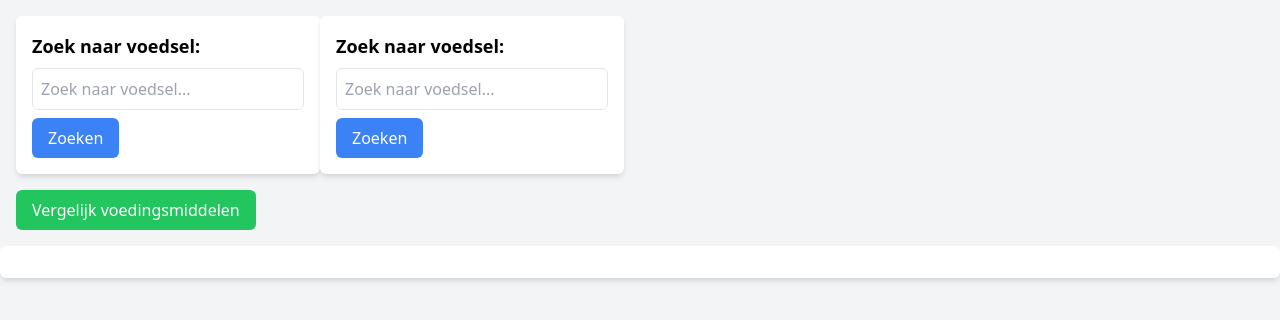
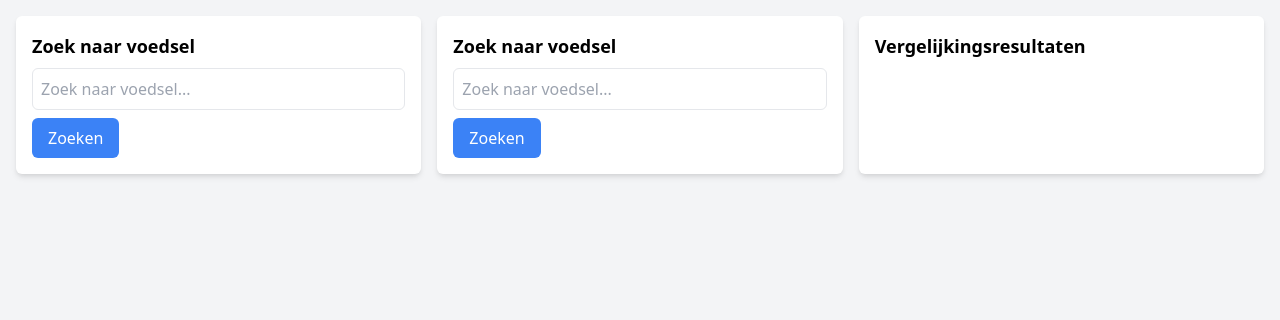
Before and after one commit to ThijsHeerze/Praktijkwijzer-p10, a PHP site: page / in a window 1280 px wide. Shown: the top 320 px of the page. Run offline with PHP 8.4, Linux system fonts and the light colour scheme; style sheets or scripts are compiled from the project's sources.

Commit message:
Vergelijkingsfunctie

```diff
--- a/index.php
+++ b/index.php
@@ -3,28 +3,29 @@
 <head>
   <meta charset="UTF-8">
   <meta name="viewport" content="width=device-width, initial-scale=1.0">
-  <link href="./output.css" rel="stylesheet">
+  <link href="https://cdn.jsdelivr.net/npm/tailwindcss@2.2.19/dist/tailwind.min.css" rel="stylesheet">
   <title>Document</title>
 </head>
 <body class="bg-gray-100">
 
-  <div class="grid grid-cols-2 w-1/2 p-4">
+  <div class="grid grid-cols-3 gap-4 p-4">
     <div id="food-results-1" class="p-4 bg-white rounded-md shadow-md">
-      <label class="block text-lg font-bold mb-2" for="search1">Zoek naar voedsel:</label>
+      <label class="block text-lg font-bold mb-2" for="search1">Zoek naar voedsel</label>
       <input type="text" name="search1" id="search1" placeholder="Zoek naar voedsel..." class="w-full border p-2 mb-2 rounded-md">
       <button id="searchButton1" class="bg-blue-500 text-white py-2 px-4 rounded-md hover:bg-blue-600">Zoeken</button>
     </div>
 
     <div id="food-results-2" class="p-4 bg-white rounded-md shadow-md">
-      <label class="block text-lg font-bold mb-2" for="search2">Zoek naar voedsel:</label>
+      <label class="block text-lg font-bold mb-2" for="search2">Zoek naar voedsel</label>
       <input type="text" name="search2" id="search2" placeholder="Zoek naar voedsel..." class="w-full border p-2 mb-2 rounded-md">
       <button id="searchButton2" class="bg-blue-500 text-white py-2 px-4 rounded-md hover:bg-blue-600">Zoeken</button>
     </div>
+
+    <div id="food-results-3" class="p-4 bg-white rounded-md shadow-md">
+      <h2 class="block text-lg font-bold mb-2">Vergelijkingsresultaten</h2>
+      <div id="comparison-result" class="mt-2"></div>
+    </div>
   </div>
-
-  <button id="compareButton" disabled class="bg-green-500 text-white py-2 px-4 rounded-md hover:bg-green-600 mx-4">Vergelijk voedingsmiddelen</button>
-
-  <div id="comparison-result" class="p-4 bg-white rounded-md shadow-md mt-4"></div>
 
   <script src="main.js"></script>
 </body>
```
Also changed, not shown: main.js (+20 -25 lines).
